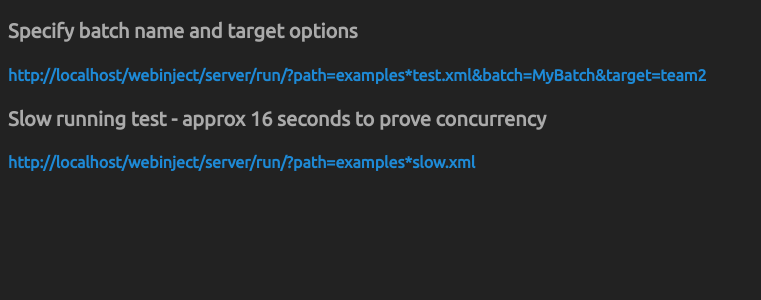
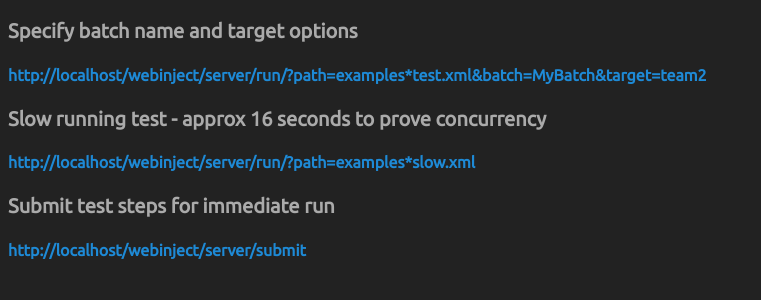
Before and after one commit to Qarj/webimblaze-server, a Django app: page /server/ in a window 1280 px wide. Shown: the part 231-531 px from the top of the page, without its empty margins (0-761 px from the left). Run offline with Django 3.2, Linux system fonts and the light colour scheme.

Commit message:
add submit to index

```diff
--- a/webinject/server/templates/server/index.html
+++ b/webinject/server/templates/server/index.html
@@ -7,16 +7,19 @@
 {% else %}
     <h1>{{ page_heading }}</h1>
     <h2>Run an existing test example</h2>
-    <h4><a href="/webinject/server/run/?path=examples%2Ftest.xml" class="normal">http://localhost/webinject/server/run/?path=examples%2Ftest.xml</a></h4>
+    <h4><a href="run/?path=examples%2Ftest.xml" class="normal">http://localhost/webinject/server/run/?path=examples%2Ftest.xml</a></h4>
 
     <h2>Run an existing test example - use * instead of %2F for folder separator</h2>
-    <h4><a href="/webinject/server/run/?path=examples*test.xml" class="normal">http://localhost/webinject/server/run/?path=examples*test.xml</a></h4>
+    <h4><a href="run/?path=examples*test.xml" class="normal">http://localhost/webinject/server/run/?path=examples*test.xml</a></h4>
 
     <h2>Specify batch name and target options</h2>
-    <h4><a href="/webinject/server/run/?path=examples*test.xml&batch=MyBatch&target=team2" class="normal">http://localhost/webinject/server/run/?path=examples*test.xml&batch=MyBatch&target=team2</a></h4>
+    <h4><a href="run/?path=examples*test.xml&batch=MyBatch&target=team2" class="normal">http://localhost/webinject/server/run/?path=examples*test.xml&batch=MyBatch&target=team2</a></h4>
 
     <h2>Slow running test - approx 16 seconds to prove concurrency</h2>
-    <h4><a href="/webinject/server/run/?path=examples*slow.xml" class="normal">http://localhost/webinject/server/run/?path=examples*slow.xml</a></h4>
+    <h4><a href="run/?path=examples*slow.xml" class="normal">http://localhost/webinject/server/run/?path=examples*slow.xml</a></h4>
+
+    <h2>Submit test steps for immediate run</h2>
+    <h4><a href="submit" class="normal">http://localhost/webinject/server/submit</a></h4>
 
 {% endif %}
 
```
Also changed, not shown: webinject/server/tests.py (+3 -4 lines).
